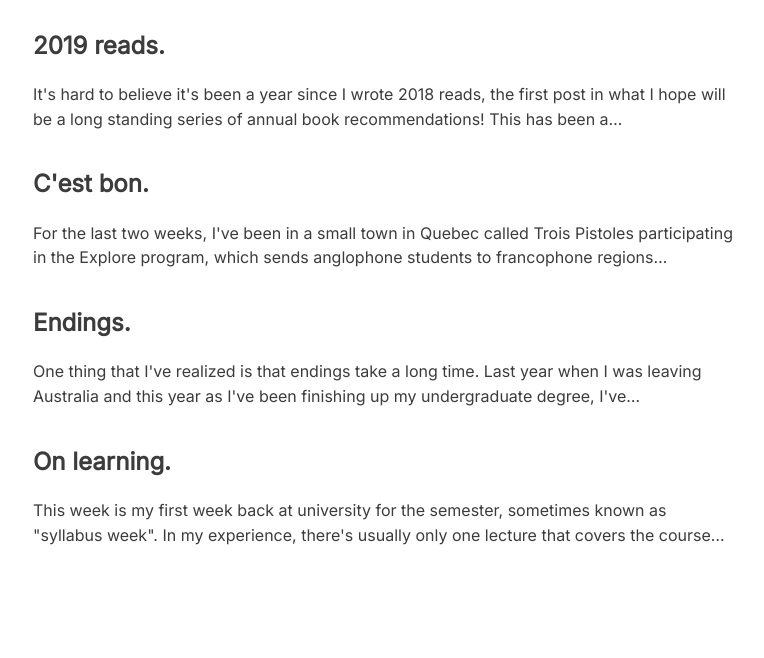
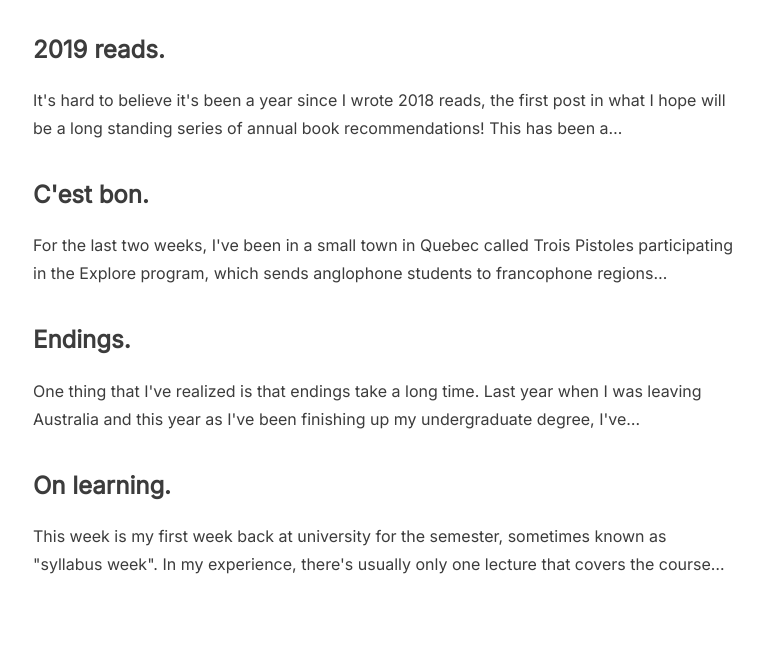
Before and after one commit to juliariec/juliariec.com, a Gatsby site: page / in a window 1280 px wide. Shown: the part 255-913 px from the top of the page, without its empty margins (257-1021 px from the left). Before the commit the page ends 883 px from the top, so only its background shows below. Built offline with nearby package versions, Linux system fonts and the light colour scheme; Gatsby itself is replaced by a stand-in of ours.

Commit message:
Changed line height

```diff
--- a/src/styles/global.css
+++ b/src/styles/global.css
@@ -5,7 +5,7 @@ html {
 }
 
 body {
-  line-height: 155%;
+  line-height: 175%;
   color: rgb(60, 60, 60);
 }
 
```
